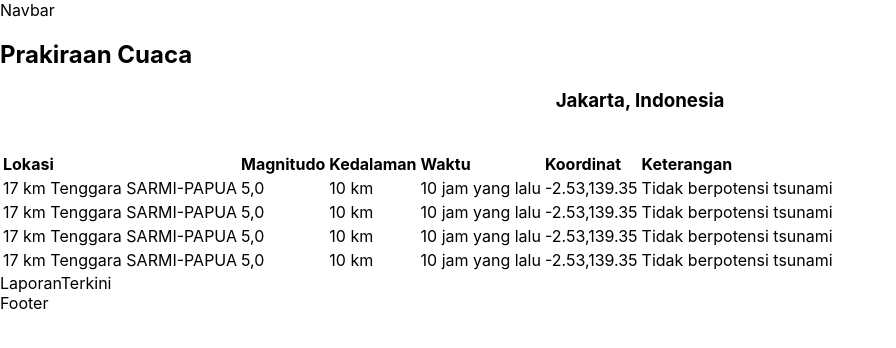
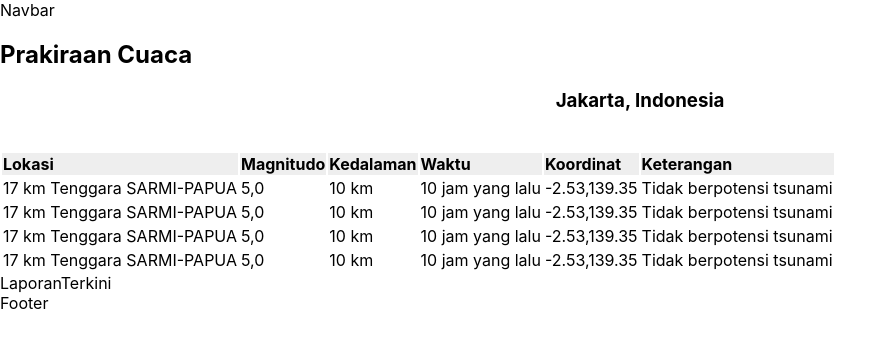
Before and after one commit to devardha/disaster-management, a React (Create React App) app: page / in a window 1280 px wide. Shown: the top 348 px of the page, without its empty margins (0-896 px from the left). Built offline with nearby package versions, Linux system fonts and the light colour scheme; the HTML template or start-up script is replaced by a standard one.

Commit message:
Add style to table

```diff
--- a/src/components/RiwayatGempa.tsx
+++ b/src/components/RiwayatGempa.tsx
@@ -1,5 +1,6 @@
 const RiwayatGempa = () => {
 	return <div><table>
+		<thead>
 	<tr>
 	<th>Lokasi</th>
 	  <th>Magnitudo</th>
@@ -8,6 +9,8 @@ const RiwayatGempa = () => {
 	  <th>Koordinat</th>
 	  <th>Keterangan</th>
 	</tr>
+	</thead>
+	<tbody>
 	<tr>
 	<td>17 km Tenggara SARMI-PAPUA</td>
 	  <td>5,0</td>
@@ -40,7 +43,16 @@ const RiwayatGempa = () => {
 	  <td>-2.53,139.35</td>
 	  <td>Tidak berpotensi tsunami</td>
 	</tr>
-  </table></div>;
+	</tbody>
+  </table>
+  <style>{`
+  thead{
+	background-color:#eeeeee;
+  }
+
+  `}
+</style>
+  </div>;
 };
 
 export default RiwayatGempa;
```
